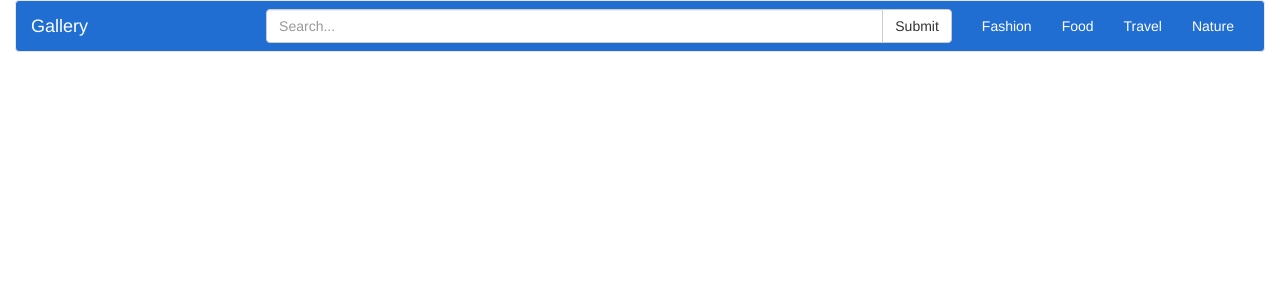
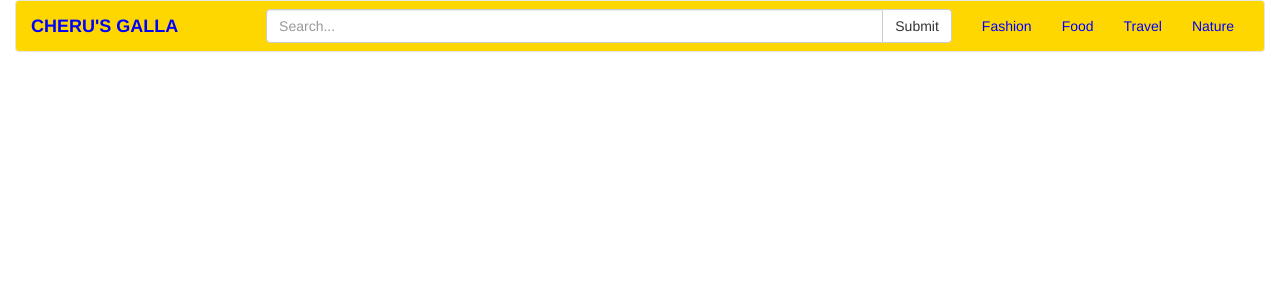
Before and after one commit to BRIANCHERUIYOT/gallery., a Django app: page / in a window 1280 px wide. Shown: the top 300 px of the page. Run offline with Django 3.2, Linux system fonts and the light colour scheme; data that the repository does not hold is empty; some libraries are stand-ins or nearby versions.

Commit message:
adds media root

```diff
--- a/images/templates/index.html
+++ b/images/templates/index.html
@@ -35,6 +35,7 @@
             <div class="modal-body">
                 <div class="row">
                     <div class="">
+
                         <img src="{{image.image.url}}" style="width: 100%;" alt="Image">
                     </div>
                 </div>
--- a/images/templates/navigation.html
+++ b/images/templates/navigation.html
@@ -1,11 +1,11 @@
 {% load bootstrap3 %}
 
 <div class="container-fluid">
-  <nav style="background-color: rgb(33, 110, 211);" class="navbar navbar-default">
+  <nav style="background-color: rgb(255,215,0);" class="navbar navbar-default">
     <div class="container-fluid">
       <!-- Brand and toggle get grouped for better mobile display -->
       <div class="navbar-header">
-        <a class="navbar-brand" style="color: white;" href="{% url 'home' %}">Gallery</a>
+        <a class="navbar-brand" style="color: blue; font-weight: bold" href="{% url 'index' %}">CHERU'S GALLA</a>
         <button type="button" class="navbar-toggle collapsed" data-toggle="collapse"
           data-target="#bs-example-navbar-collapse-1" aria-expanded="false">
           <span class="sr-only">Toggle navigation</span>
@@ -30,16 +30,16 @@
               </form>
           </li>
             <li>
-                <a style="color: white;" href="{% url 'fashion'%}">Fashion</a>
+                <a style="color: blue;" href="{% url 'fashion'%}">Fashion</a>
             </li>
             <li>
-                <a style="color: white;" href="{% url 'food'%}">Food</a>
+                <a style="color: blue;" href="{% url 'food'%}">Food</a>
             </li>
             <li>
-                <a style="color: white;" href="{% url 'travel'%}">Travel</a>
+                <a style="color: blue;" href="{% url 'travel'%}">Travel</a>
             </li>
             <li>
-                <a style="color: white;" href="{% url 'nature'%}">Nature</a>
+                <a style="color: blue;" href="{% url 'nature'%}">Nature</a>
             </li>
       </div>
     </div>
--- a/images/urls.py
+++ b/images/urls.py
@@ -4,7 +4,7 @@ from django.conf import settings
 from django.conf.urls.static import static
 
 urlpatterns = [
-  path('',views.index,name='home'),
+  path('',views.index,name='index'),
   path('food/',views.food_images,name='food'),
   path('nairobi/',views.travel_images,name='travel'),
   path('nature/',views.nature_images,name='nature'),
```
Also changed, not shown: media/images/pexels-josh-hild-2422265.jpg (added), media/images/pexels-photo-1640777.jpeg (added), media/images/pexels-photo-286283.jpeg (added), media/images/pexels-photo-837140.jpeg (added).
